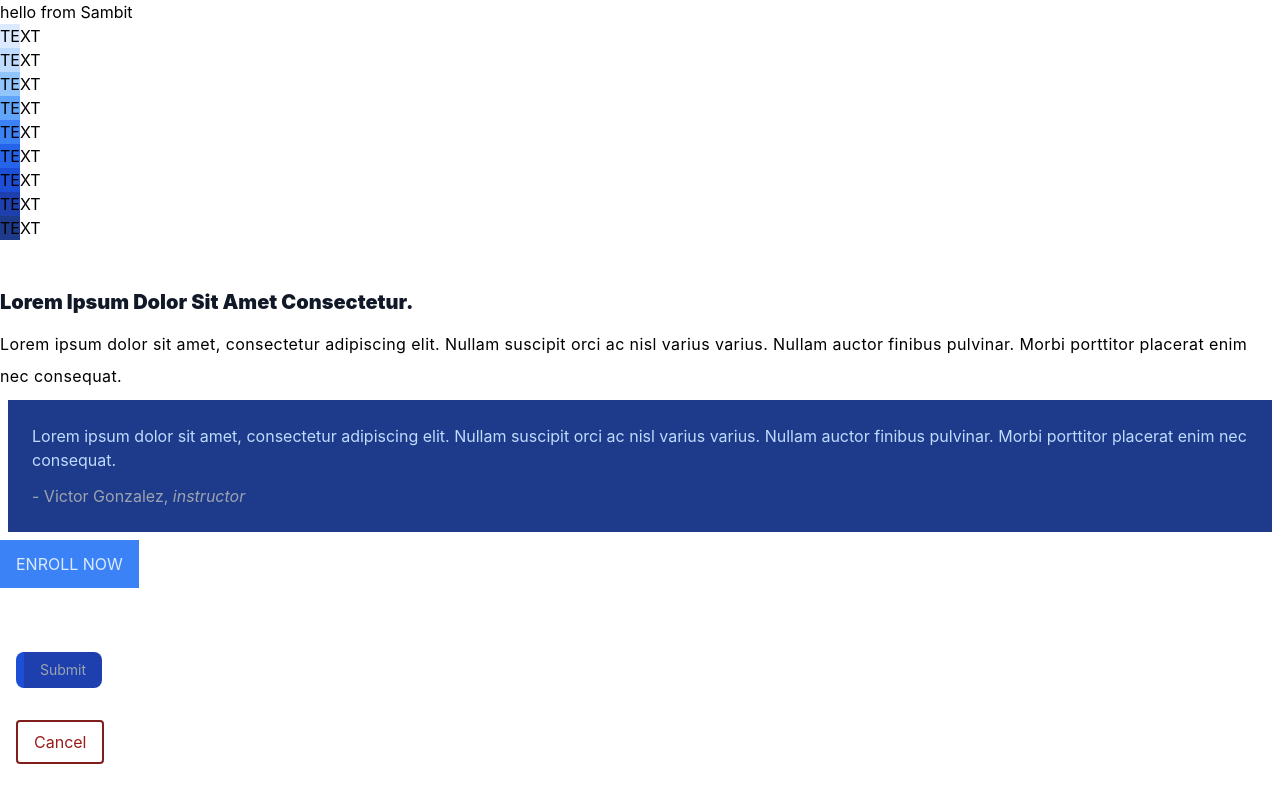
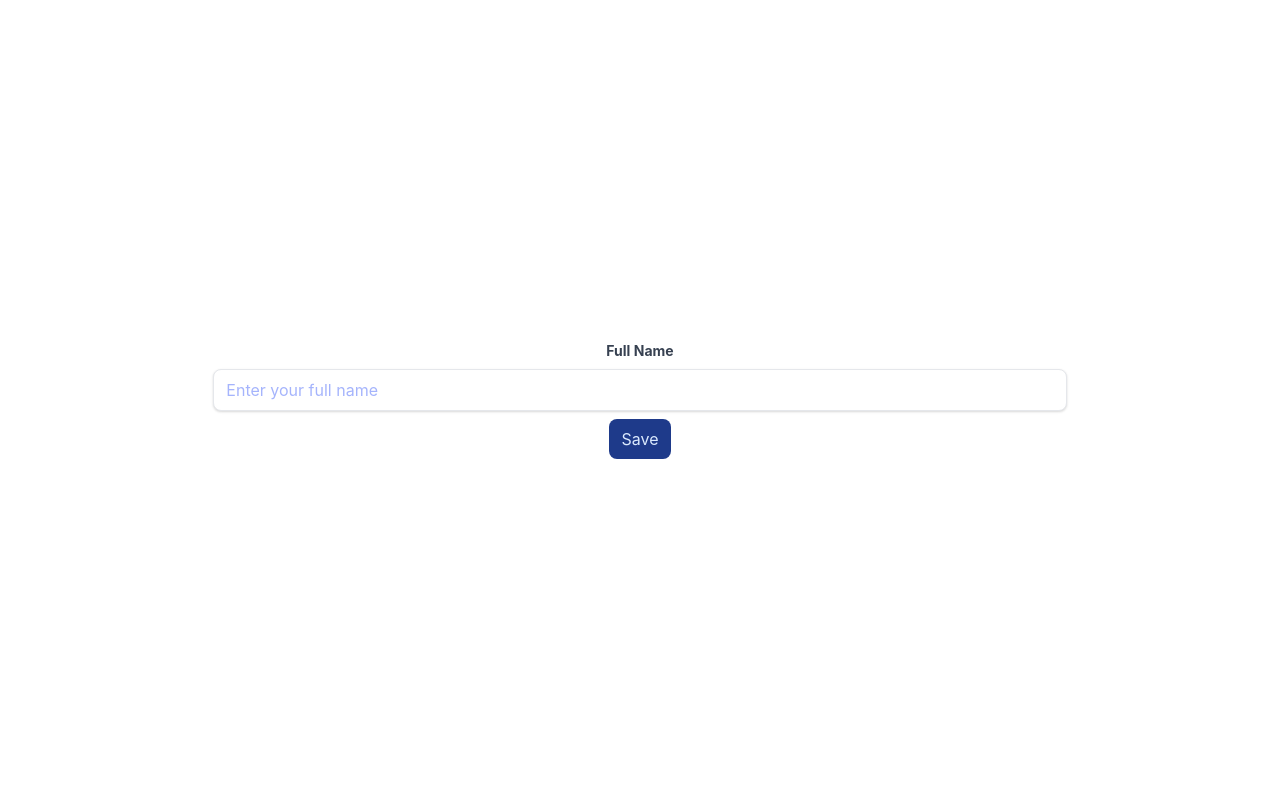
Before and after one commit to sambitos23/iot_lab_practice, a React (Create React App) app: page / in a window 1280 px wide. Shown: the top 794 px of the page. Built offline with nearby package versions, Linux system fonts and the light colour scheme.

Commit message:
input style

```diff
--- a/src/App.js
+++ b/src/App.js
@@ -3,17 +3,19 @@ import Box_Shade from "../src/tailwind_css/Tailwind_box";
 import Text from "../src/tailwind_css/Text_style";
 import Button_style from "../src/tailwind_css/Buttons_style";
 import Block from "../src/tailwind_css/Block_gallery";
+import Input from "../src/tailwind_css/input_style";
 
 
 export default class App extends React.Component{
   render(){
     return(
       <div>
-        hello from Sambit
+        {/* hello from Sambit
         <Box_Shade/><br /><br />
         <Text/><br /><br />
         <Button_style /><br/><br />
-        <Block/>
+        <Block/> */}
+        <Input />
       </div>
     )
   }
--- /dev/null
+++ b/src/tailwind_css/input_style.js
@@ -0,0 +1,16 @@
+import React from "react";
+
+
+export default class Input extends React.Component{
+  render(){
+    return(
+      <div className="h-screen flex flex-col justify-center items-center">
+              <label for="full_name" className="text-gray-700 text-sm font-bold select-none">
+                  Full Name
+              </label>
+              <input id="full_name" placeholder="Enter your full name" class="mt-2 shadow border rounded-lg w-4/6 px-3 py-2 text-gray-700 focus:bg-blue-100 placeholder-indigo-300" />
+              <button class="mt-2 px-3 py-2 bg-blue-900 text-blue-100 rounded-lg">Save</button>
+      </div>
+    )
+  }
+}
```
